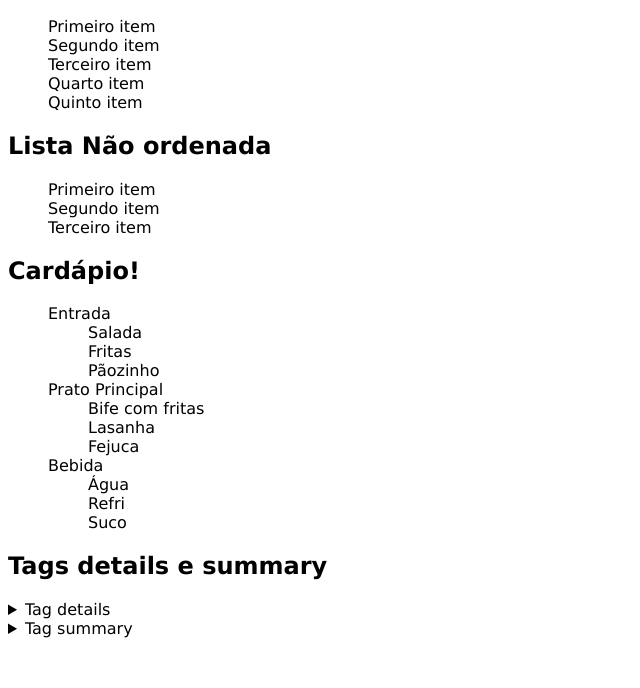
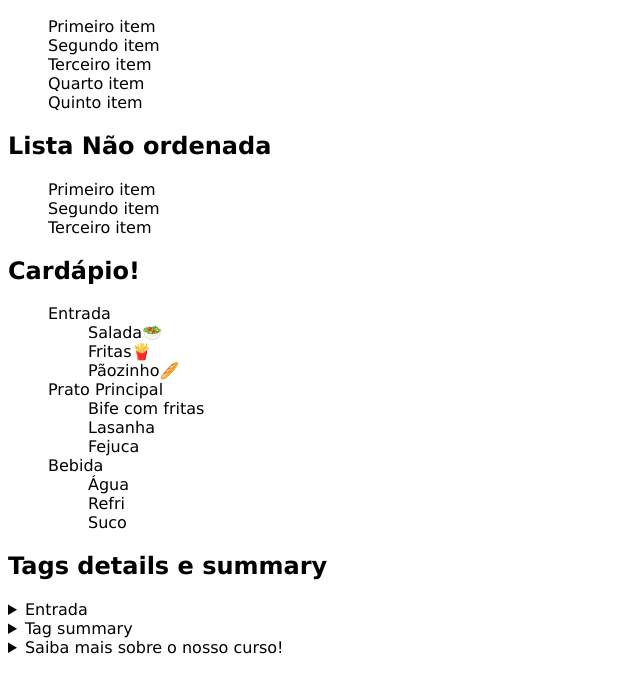
Before and after one commit to hebertphp/HTML_CSS_2023, a plain HTML site: page aula_120523/index.html in a window 1280 px wide. Shown: the part 112-800 px from the top of the page, without its empty margins (0-640 px from the left). Drawn offline with Linux system fonts and the light colour scheme.

Commit message:
12/05/23

```diff
--- a/aula_120523/index.html
+++ b/aula_120523/index.html
@@ -29,9 +29,9 @@
     <ol>
         <li>Entrada</li>
         <ul>
-            <li>Salada</li>
-            <li>Fritas</li>
-            <li>Pãozinho</li>
+            <li>Salada🥗</li><!-- Emoji: tecla [windows]+[.]-->
+            <li>Fritas🍟</li>
+            <li>Pãozinho🥖</li>
         </ul>
         <li>Prato Principal</li>
         <ul type="square">
@@ -62,12 +62,20 @@
      -->
      <h2>Tags details e summary</h2>
     <details>
-        <summary>Tag details</summary>
-        <p>A tag details tem por finalidade...</p>
+        <summary>Entrada</summary>
+        <ul>
+            <li>Salada</li>
+            <li>Fritas</li>
+            <li>Pãozinho</li>
+        </ul>
     </details>
     <details>
         <summary>Tag summary</summary>
         <p>A tag summary tem por finalidade...</p>
     </details>
+    <details>
+        <summary>Saiba mais sobre o nosso curso!</summary>
+        Alguma coisa
+    </details>
 </body>
 </html>
```
